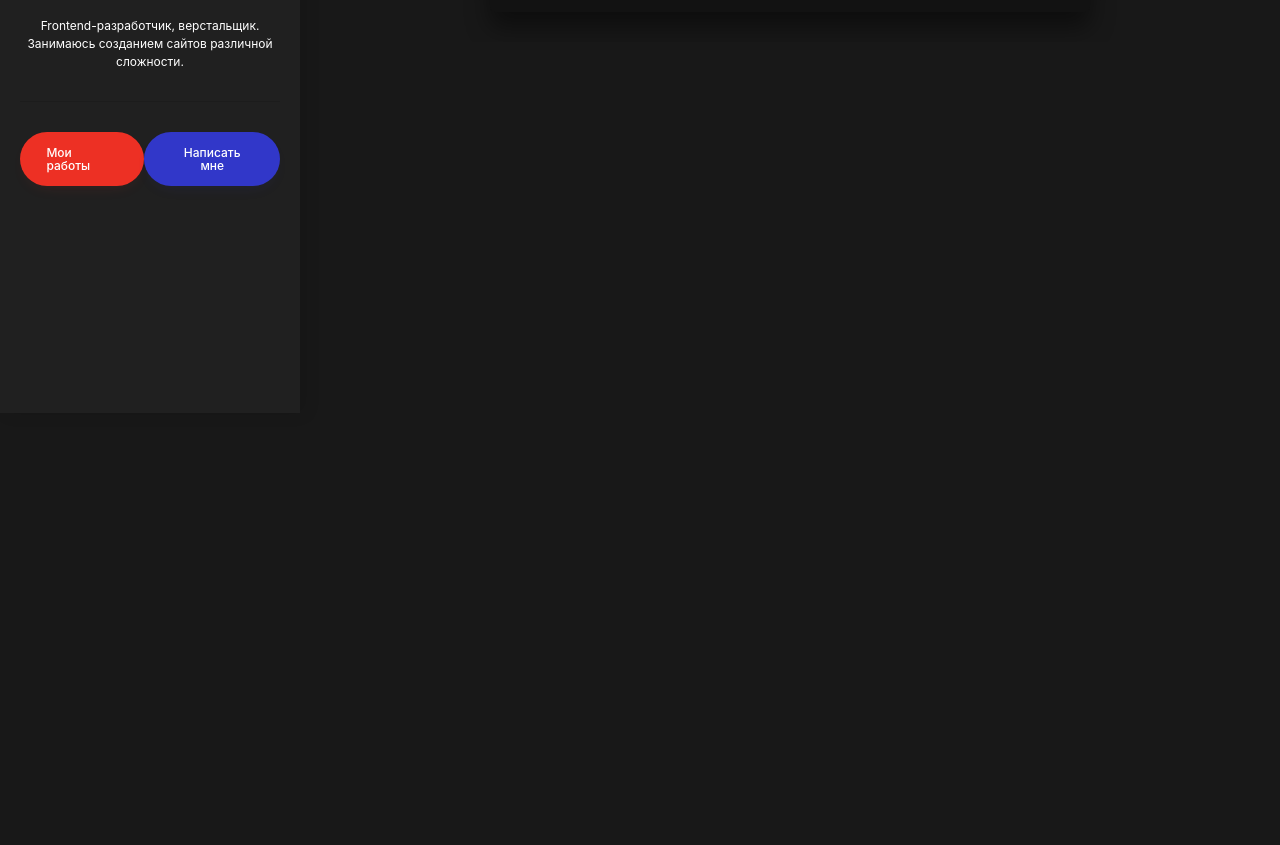
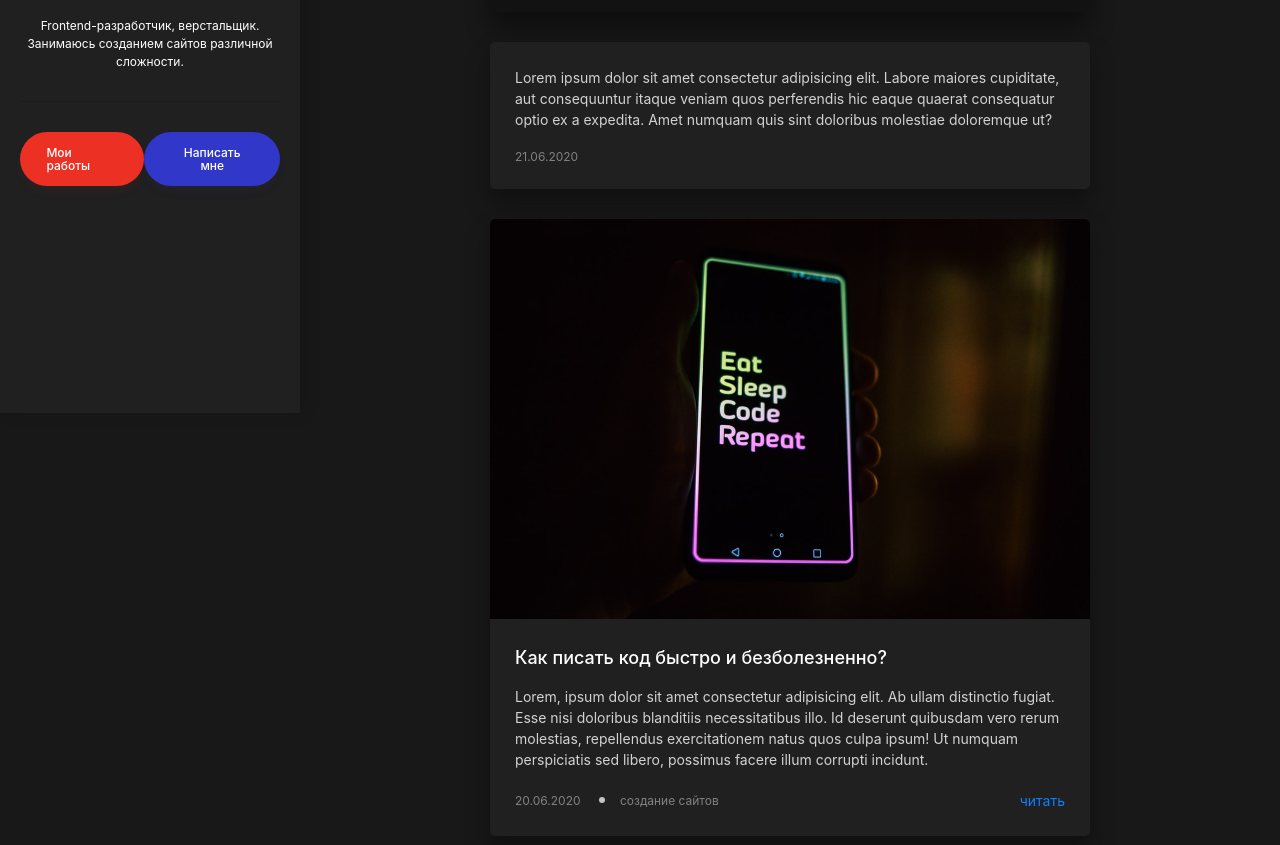
Before and after one commit to andryushque/personal-blog, a website: page src/index.html in a window 1280 px wide. Shown: the part 387-1232 px from the top of the page. Before the commit the page ends 800 px from the top, so only its background shows below. Drawn offline with nearby package versions, Linux system fonts and the light colour scheme; files that its build step writes are made by us from their sources.

Commit message:
Create: simple text post, article with image

```diff
--- a/src/assets/scss/blocks/main.scss
+++ b/src/assets/scss/blocks/main.scss
@@ -1,4 +1,3 @@
 .main {
-  padding-top: 10rem;
-  padding-left: $width-sidebar;
+  padding: 10rem 0 8rem $width-sidebar;
 }
--- /dev/null
+++ b/src/assets/scss/blocks/post.scss
@@ -0,0 +1,97 @@
+.post {
+  margin-bottom: 3rem;
+  padding: 2.5rem;
+
+  background-color: $primary;
+  box-shadow: 0 15px 25px rgba($black, 0.35);
+  border-radius: 0.5rem;
+
+  overflow: hidden;
+
+  &__header {
+    margin: -2.5rem -2.5rem 2.5rem;
+  }
+
+  &__preview {
+    display: block;
+    max-width: 100%;
+    max-height: 60rem;
+    height: auto;
+  }
+
+  &__content {
+    margin-bottom: 2rem;
+  }
+
+  &__title {
+    margin-bottom: 1.5rem;
+
+    font-size: 1.8rem;
+    font-weight: 500;
+    color: $white;
+
+    a {
+      color: inherit;
+      text-decoration: none;
+
+      &:hover {
+        text-decoration: underline;
+      }
+    }
+  }
+
+  &__text {
+    font-size: 1.4rem;
+    color: #d2d2d2;
+  }
+
+  &__footer {
+    display: flex;
+    align-items: center;
+    justify-content: space-between;
+  }
+
+  &__data {
+    display: flex;
+    align-items: center;
+
+    font-size: 1.2rem;
+    line-height: 1.2;
+    color: #828282;
+
+    a {
+      color: inherit;
+      text-decoration: none;
+
+      &:hover {
+        text-decoration: underline;
+      }
+    }
+  }
+
+  &__data-item {
+    &:not(:last-child):after {
+      position: relative;
+      top: -2px;
+
+      content: "";
+      display: inline-block;
+      width: 0.6rem;
+      height: 0.6rem;
+      margin: 0 1.5rem;
+
+      border-radius: 50%;
+      background-color: #c4c4c4;
+    }
+  }
+
+  &__read {
+    font-size: 1.4rem;
+    color: #107eff;
+    text-decoration: none;
+
+    &:hover {
+      text-decoration: underline;
+    }
+  }
+}
--- a/src/assets/scss/style.scss
+++ b/src/assets/scss/style.scss
@@ -17,3 +17,4 @@
 @import "blocks/buttons";
 @import "blocks/stories";
 @import "blocks/add-post";
+@import "blocks/post";
--- a/src/index.html
+++ b/src/index.html
@@ -48,3 +48,59 @@ title: Personal Blog | Home
   </form>
 </div>
 <!-- /.add-post -->
+
+
+<!-- Posts -->
+<div class="post">
+  <div class="post__content">
+    <p class="post__text">
+      Lorem ipsum dolor sit amet consectetur adipisicing elit.
+      Labore maiores cupiditate, aut consequuntur itaque veniam
+      quos perferendis hic eaque quaerat consequatur optio ex a
+      expedita. Amet numquam quis sint doloribus molestiae doloremque
+      ut?
+    </p>
+  </div>
+
+  <div class="post__footer">
+    <ul class="post__data">
+      <li class="post__data-item">
+        <time class="post__date" datetime="2020-06-21">21.06.2020</time>
+      </li>
+    </ul>
+  </div>
+</div>
+<!-- /.post -->
+
+<article class="post">
+  <div class="post__header">
+    <a href="#"><img class="post__preview" src="assets/images/posts/p-2.jpg" alt="Как писать код быстро и безболезненно?"></a>
+  </div>
+
+  <div class="post__content">
+    <h2 class="post__title">
+      <a href="#">Как писать код быстро и безболезненно?</a>
+    </h2>
+    <p class="post__text">
+      Lorem, ipsum dolor sit amet consectetur adipisicing elit.
+      Ab ullam distinctio fugiat. Esse nisi doloribus blanditiis necessitatibus illo.
+      Id deserunt quibusdam vero rerum molestias, repellendus exercitationem natus
+      quos culpa ipsum! Ut numquam perspiciatis sed libero, possimus facere illum
+      corrupti incidunt.
+    </p>
+  </div>
+
+  <div class="post__footer">
+    <ul class="post__data">
+      <li class="post__data-item">
+        <time class="post__date" datetime="2020-06-20">20.06.2020</time>
+      </li>
+      <li class="post__data-item">
+        <a href="#">создание сайтов</a>
+      </li>
+    </ul>
+
+    <a class="post__read" href="#">читать</a>
+  </div>
+</article>
+<!-- /.post -->
```
Also changed, not shown: dist/assets/css/style.css, dist/assets/css/style.min.css, dist/assets/images/posts/p-2.jpg (added), dist/index.html, src/assets/images/posts/p-2.jpg (added).
